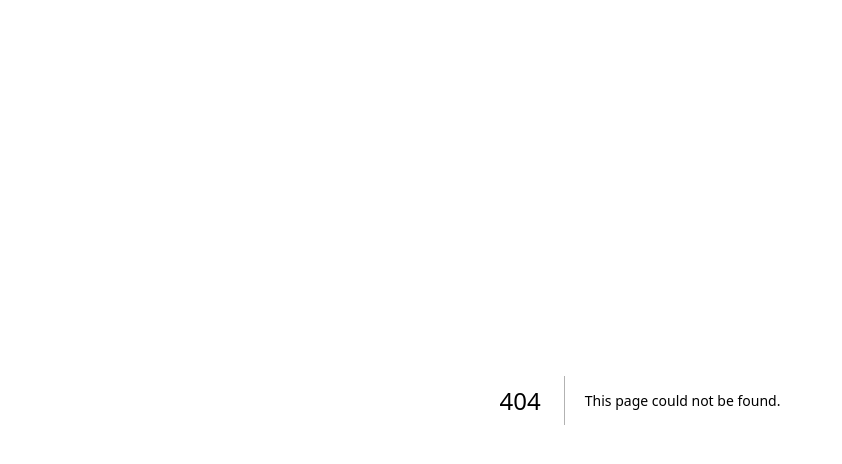
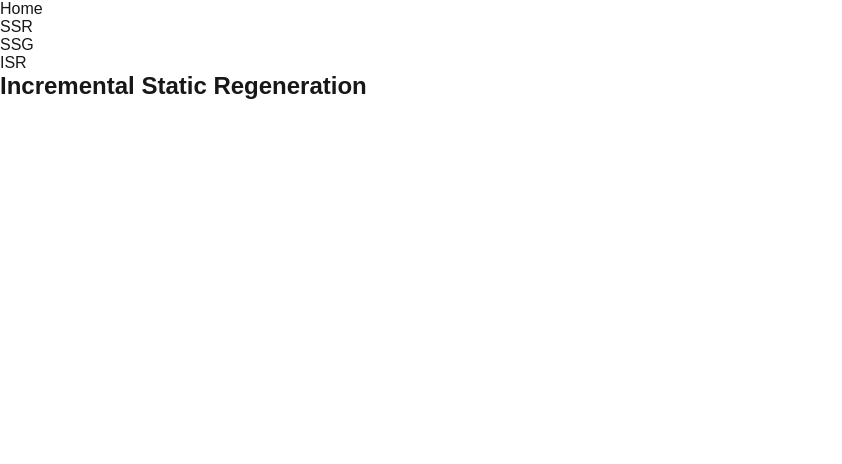
Before and after one commit to outro1111/next-rendering, a Next.js app: page /isr in a window 1280 px wide. Before the commit this address had no page. Shown: the top 464 px of the page, without its empty margins (0-842 px from the left). Built offline with nearby package versions, Linux system fonts and the light colour scheme.

Commit message:
서브페이지생성

```diff
--- /dev/null
+++ b/app/isr/page.js
@@ -0,0 +1,7 @@
+export default function isr() {
+  return (
+    <div>
+      <h2>Incremental Static Regeneration</h2>
+    </div>
+  )
+}
--- a/app/layout.js
+++ b/app/layout.js
@@ -1,5 +1,6 @@
 import localFont from "next/font/local";
 import "./globals.css";
+import Link from "next/link";
 
 const geistSans = localFont({
   src: "./fonts/GeistVF.woff",
@@ -21,6 +22,14 @@ export default function RootLayout({ children }) {
   return (
     <html lang="en">
       <body className={`${geistSans.variable} ${geistMono.variable}`}>
+        <nav>
+          <ul>
+            <li><Link href="/">Home</Link></li>
+            <li><Link href="/ssr">SSR</Link></li>
+            <li><Link href="/ssg">SSG</Link></li>
+            <li><Link href="/isr">ISR</Link></li>
+          </ul>
+        </nav>
         {children}
       </body>
     </html>
```
Also changed, not shown: app/ssg/page.js (added, +7 -0 lines), app/ssr/page.js (added, +7 -0 lines).
